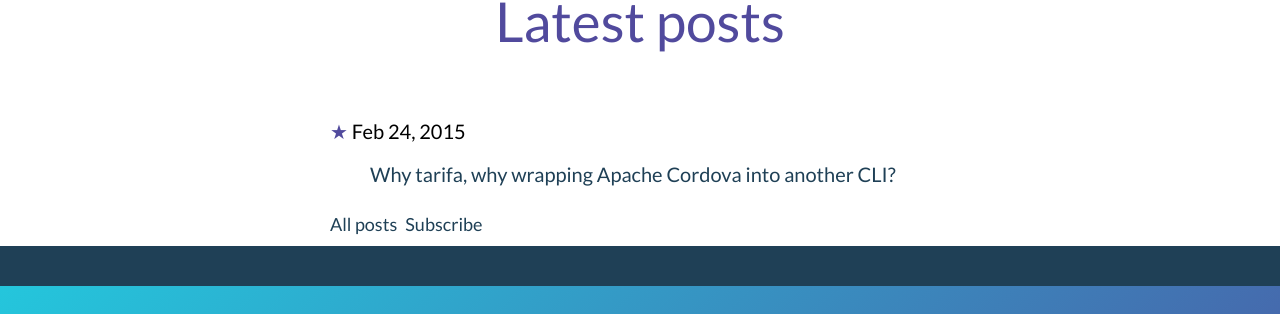
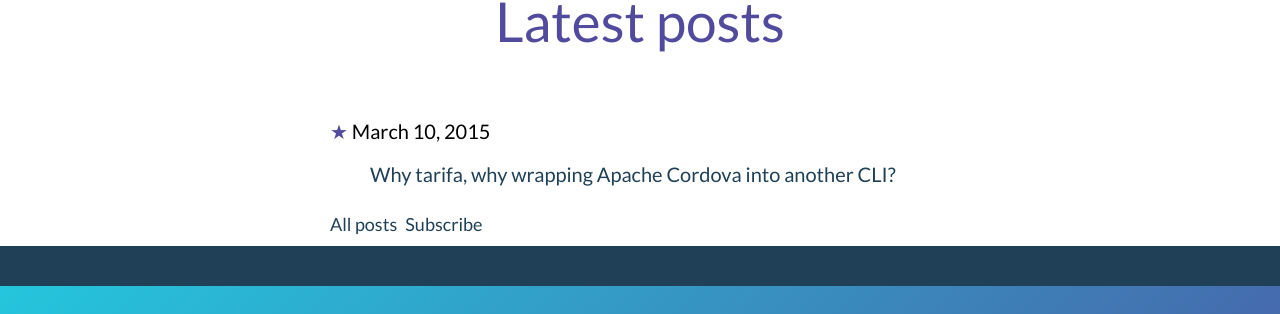
Before and after one commit to TarifaTools/tarifa-website, a Jekyll site: the page built from index.html, in a window 1280 px wide and 900 px high, scrolled down 2038 px. Shown: the part 141-455 px from the top of the window. Built offline with Jekyll 4.4.1, drawn with Linux system fonts in a browser that asks for light colours.

Commit message:
progress

```diff
--- a/_layouts/post.html
+++ b/_layouts/post.html
@@ -12,7 +12,7 @@ layout: default
 <section class="blogitem">
     <div class="wrapper">
         <p class="post-meta">
-        <span class='date'>{{ page.date | date: "%b %-d, %Y" }} </span>
+        <span class='date'>{{ page.date | date: "%B %-d, %Y" }} </span>
             {% if page.author_twitter %}
             <a href="http://twitter.com/{{ page.author_twitter }}"><img src="http://www.gravatar.com/avatar/{{ page.gravatar }}?s=100" /> {{ page.author }}</a>
             {% endif %}
--- a/_posts/2015-02-25-why-tarifa.markdown
+++ b/_posts/2015-03-10-why-tarifa.markdown
@@ -1,7 +1,7 @@
 ---
 layout: post
 title:  "Why tarifa, why wrapping Apache Cordova into another CLI?"
-date:   2015-02-24 16:56:49
+date:   2015-03-10 10:00:00
 author: Paul Panserrieu
 gravatar: 65920e23fe9e867755920783db9fe3aa
 author_twitter: 42loops
--- a/index.html
+++ b/index.html
@@ -98,7 +98,7 @@ layout: default
             <ul class="post-list">
                 {% for post in site.posts limit:5 %}
                 <li>
-                    <span class="post-meta"><span class="star">★ </span>{{ post.date | date: "%b %-d, %Y" }}</span>
+                    <span class="post-meta"><span class="star">★ </span>{{ post.date | date: "%B %-d, %Y" }}</span>
                     <h4><a class="post-link" href="{{ post.url | prepend: site.baseurl }}">{{ post.title }}</a></h4>
                 </li>
                 {% endfor %}
```
Also changed, not shown: all.md (+1 -1 lines).
